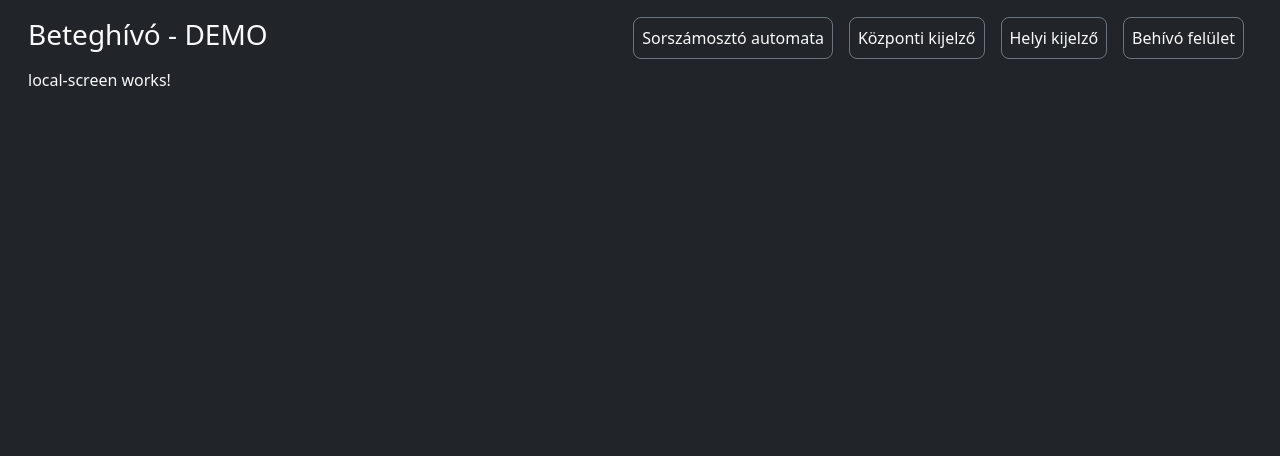
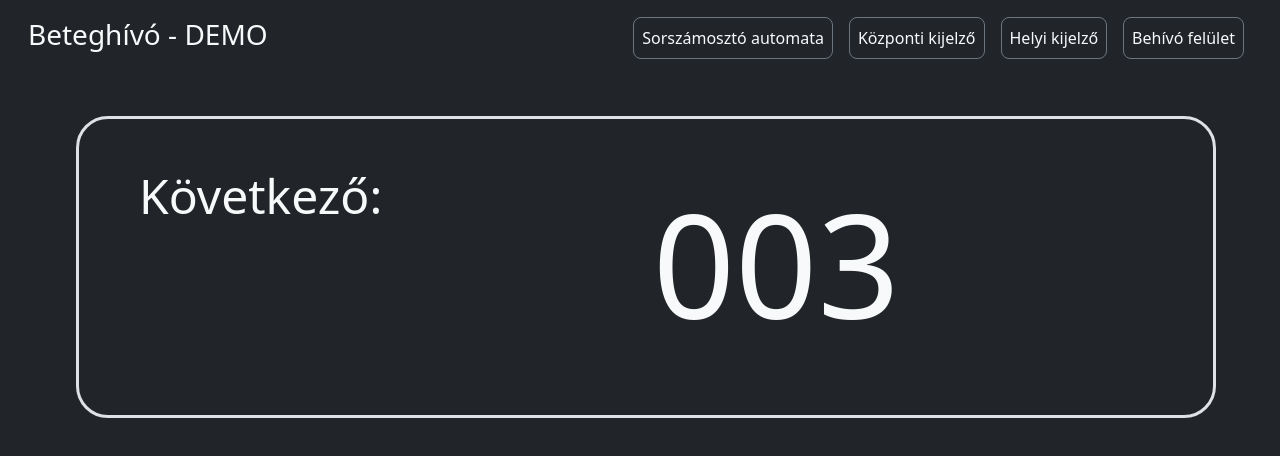
Before and after one commit to utnesz/beteghivo, an Angular app: page /localScreen in a window 1280 px wide. Shown: the top 456 px of the page. Built offline with nearby package versions, Linux system fonts and the light colour scheme.

Commit message:
local screen html/css

```diff
--- a/src/app/common/local-screen/local-screen.component.css
+++ b/src/app/common/local-screen/local-screen.component.css
@@ -0,0 +1,21 @@
+.number {
+  animation: pulse 2s infinite;
+  text-shadow: 0px 0px 20px #4e4e4e;
+}
+
+@keyframes pulse {
+  0% {
+    transform: scale(1);
+    text-shadow: 0px 0px 20px #929292;
+  }
+
+  50% {
+    transform: scale(0.9);
+    text-shadow: 0px 0px 20px rgba(0, 0, 0, 0);
+  }
+
+  100% {
+    transform: scale(1);
+    text-shadow: 0px 0px 20px #929292;
+  }
+}
--- a/src/app/common/local-screen/local-screen.component.html
+++ b/src/app/common/local-screen/local-screen.component.html
@@ -1 +1,4 @@
-<p>local-screen works!</p>
+<div class="container row border border-3 rounded-5 p-5 m-5">
+  <h1 class="col-5" style="font-size: 3rem">Következő:</h1>
+  <h1 class="col-5 text-center number" style="font-size: 10rem">003</h1>
+</div>
--- a/src/app/common/navigation/navigation.component.css
+++ b/src/app/common/navigation/navigation.component.css
@@ -3,4 +3,5 @@
 }
 
 .navbtn:active {
+  box-shadow: 0px 0px 10px 1px #ffffff;
 }
```
